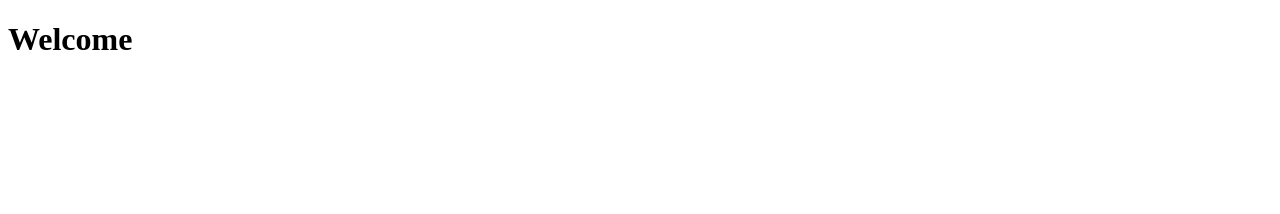
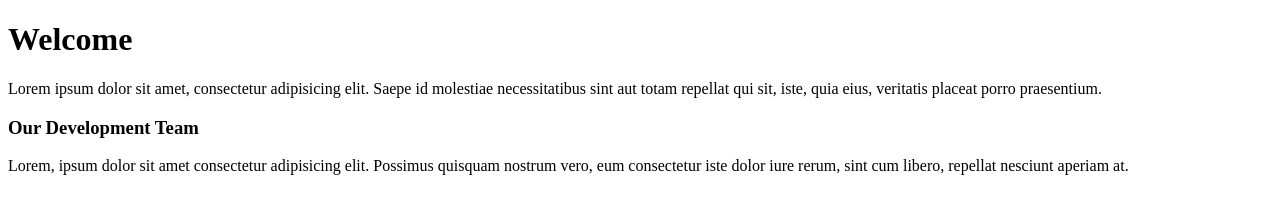
Before and after one commit to webmaaster/practice-gita-github-2020, a plain HTML site: page index.html in a window 1280 px wide. Drawn offline with Linux system fonts and the light colour scheme.

Commit message:
Add paragraphs

```diff
--- a/index.html
+++ b/index.html
@@ -8,6 +8,9 @@
 </head>
 <body>
   <h1>Welcome</h1>
+  <p>Lorem ipsum dolor sit amet, consectetur adipisicing elit. Saepe id molestiae necessitatibus sint aut totam repellat qui sit, iste, quia eius, veritatis placeat porro praesentium.</p>
+  <h3>Our Development Team</h3>
+  <p>Lorem, ipsum dolor sit amet consectetur adipisicing elit. Possimus quisquam nostrum vero, eum consectetur iste dolor iure rerum, sint cum libero, repellat nesciunt aperiam at.</p>
 
 
 </body>
```
